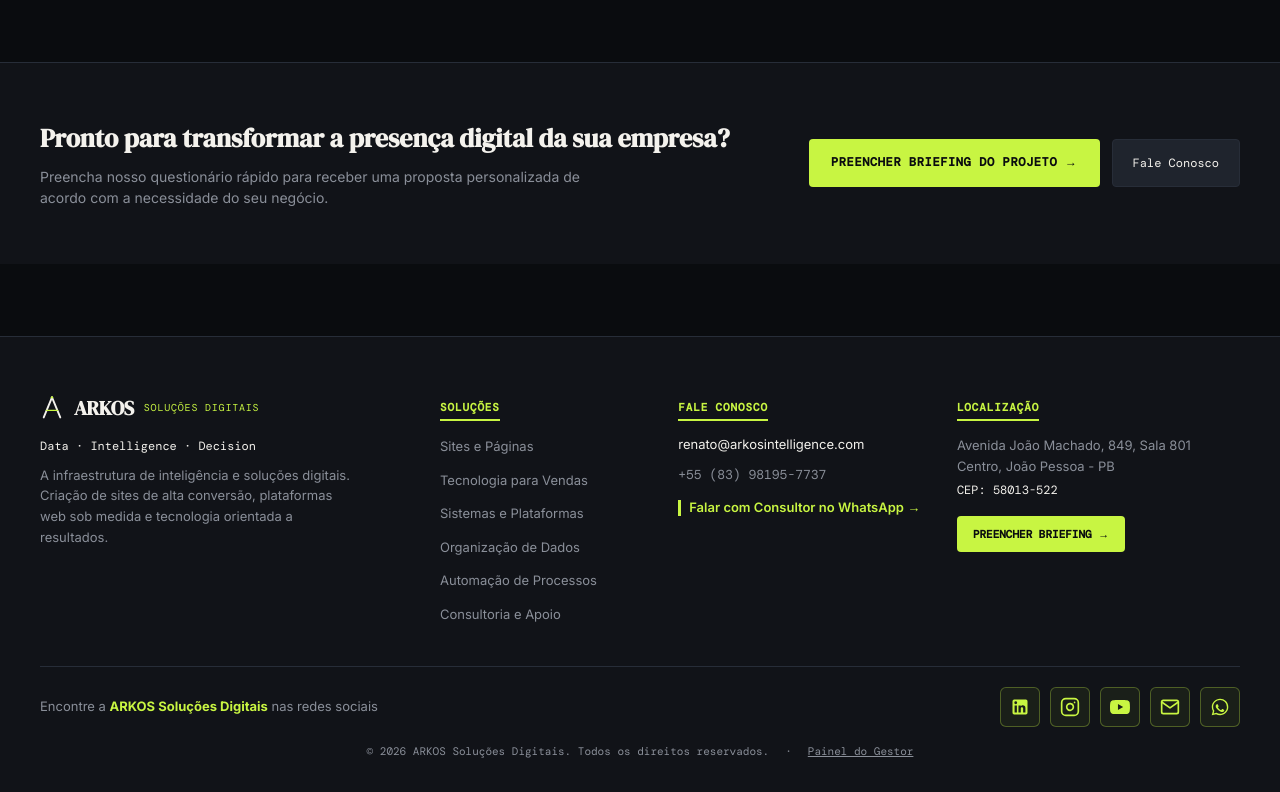
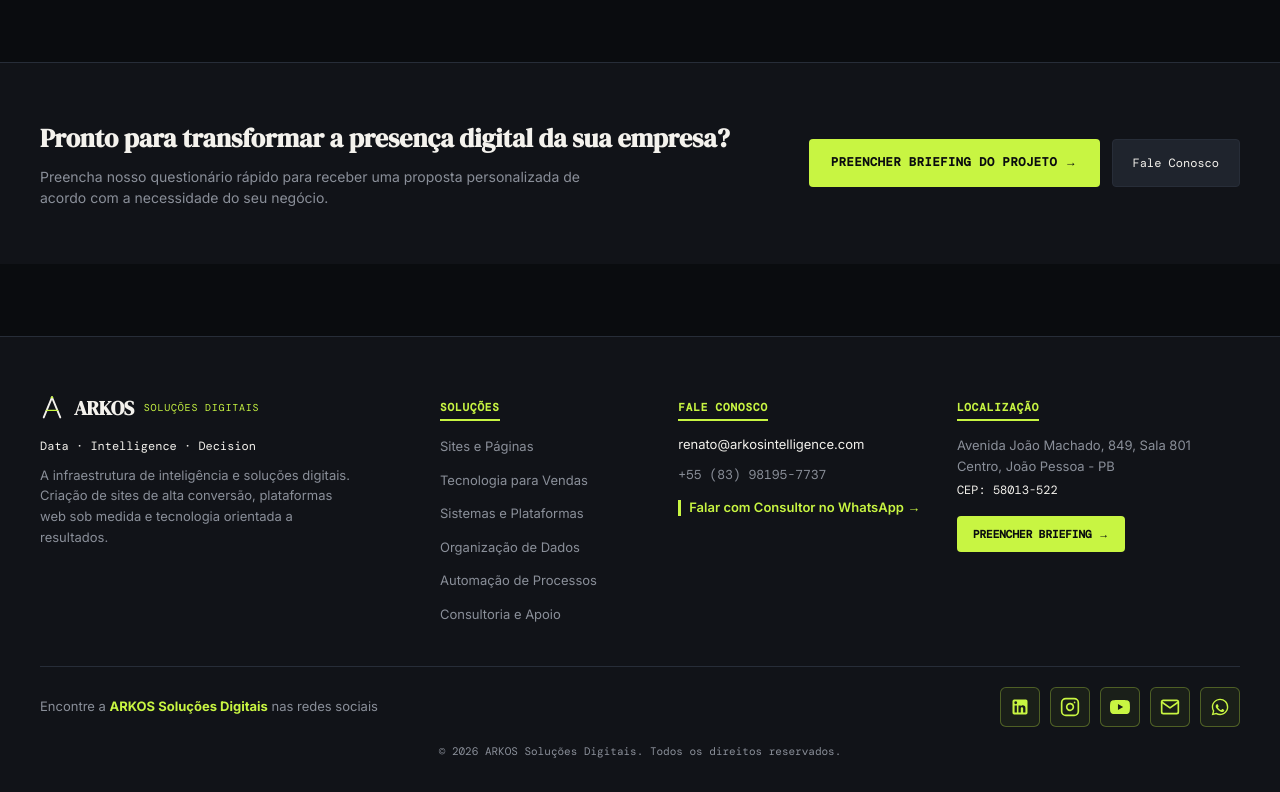
Before and after one commit to Renatoassis86/arkos_solucoes_digitais, a Next.js app: page / in a window 1280 px wide. Shown: the part 3342-4134 px from the top of the page. Built offline with nearby package versions, Linux system fonts and the light colour scheme.

Commit message:
fix(footer): remover link publico do painel do gestor do rodape

```diff
--- a/src/app/components/Footer.tsx
+++ b/src/app/components/Footer.tsx
@@ -242,15 +242,9 @@ export default function Footer() {
         color: "var(--text-secondary)",
         display: "flex",
         justifyContent: "center",
-        alignItems: "center",
-        gap: "16px",
-        flexWrap: "wrap"
+        alignItems: "center"
       }}>
         <span>© {new Date().getFullYear()} ARKOS Soluções Digitais. Todos os direitos reservados.</span>
-        <span>·</span>
-        <Link href="/admin/login" style={{ color: "var(--text-secondary)", textDecoration: "underline" }}>
-          Painel do Gestor
-        </Link>
       </div>
 
     </footer>
```
